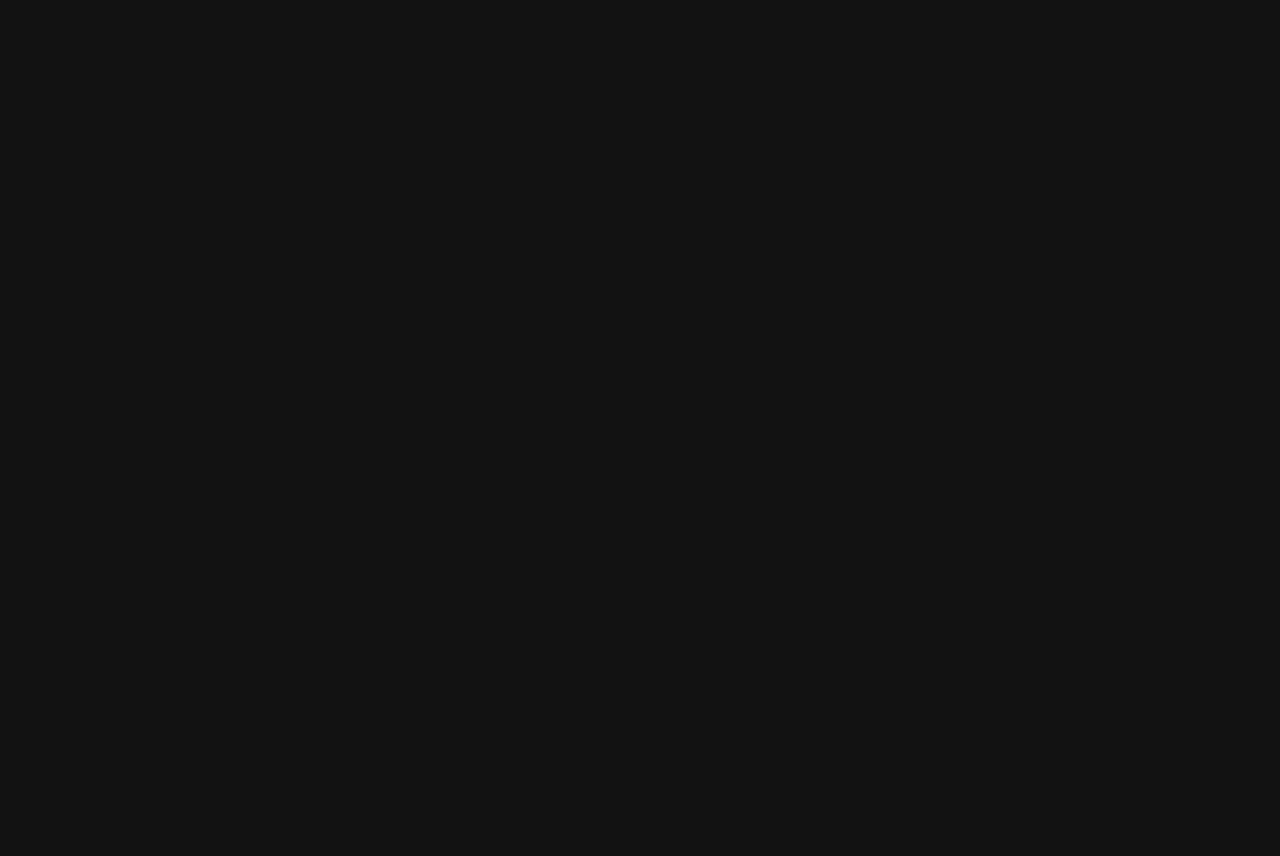
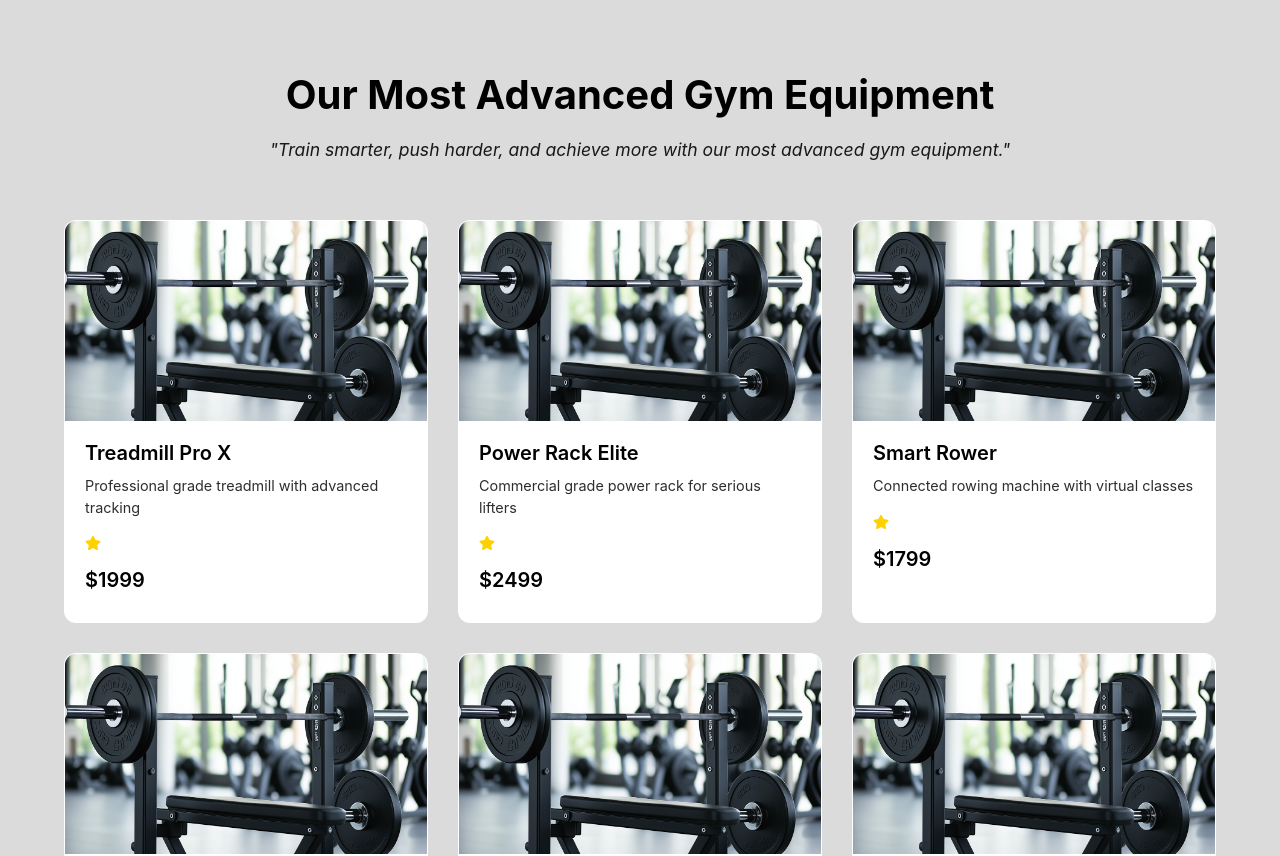
Before and after one commit to PRIEYAN/fitnessApp, a React (Vite) app: page / in a window 1280 px wide. Shown: the part 900-1756 px from the top of the page. Before the commit the page ends 890 px from the top, so only its background shows below. Built offline with nearby package versions, Linux system fonts and the light colour scheme.

Commit message:
equipment tab completed

```diff
--- a/package.json
+++ b/package.json
@@ -10,8 +10,10 @@
     "preview": "vite preview"
   },
   "dependencies": {
+    "prop-types": "^15.8.1",
     "react": "^19.1.1",
     "react-dom": "^19.1.1",
+    "react-icons": "^5.5.0",
     "react-router-dom": "^7.9.5"
   },
   "devDependencies": {
--- a/src/App.jsx
+++ b/src/App.jsx
@@ -1,6 +1,10 @@
 import { BrowserRouter as Router, Routes, Route } from "react-router-dom";
 import NavBar from "./components/navbar/navBar";
 import Home from "./pages/home/home";
+import Category from "./pages/category/category";
+import Membership from "./pages/membership/membership";
+import Trainer from "./pages/trainer/trainer";
+import AboutUs from "./pages/aboutus/aboutus";
 import "./App.css";
 
 function App() {
@@ -10,6 +14,10 @@ function App() {
       <main className="main-content">
         <Routes>
           <Route path="/" element={<Home />} />
+          <Route path="/category" element={<Category />} />
+          <Route path="/membership" element={<Membership />} />
+          <Route path="/trainer" element={<Trainer />} />
+          <Route path="/aboutus" element={<AboutUs />} />
         </Routes>
       </main>
     </Router>
--- /dev/null
+++ b/src/components/equipment/equ.css
@@ -0,0 +1,77 @@
+.equ{
+    width: 100%;
+    height: 100%;
+    display: flex;
+    flex-wrap: wrap;
+    justify-content: center;
+    align-items: center;
+    padding: 20px;
+    background-color: #ffffff;
+    border-radius: 10px;
+    box-shadow: 0 0 10px 0 rgba(0, 0, 0, 0.1);
+
+}   .equCard{
+    width: 100%;
+    height: 100%;
+    display: flex;
+    flex-wrap: wrap;
+    justify-content: center;
+    align-items: center;
+    padding: 20px;
+    background-color: #ffffff;
+    border-radius: 10px;
+    box-shadow: 0 0 10px 0 rgba(0, 0, 0, 0.1);
+    margin-top: 20px;
+    margin-bottom: 20px;
+    margin-left: 20px;
+    margin-right: 20px;
+}
+.equ p{
+    color:grey;
+
+}
+.equ-section {
+    padding: 80px 5%;
+    background: #DBDBDB;
+}
+
+.equ-header {
+    text-align: center;
+    margin-bottom: 60px;
+}
+
+.equ-header h2 {
+    font-size: 2.5rem;
+    color: #000000;
+    margin-bottom: 20px;
+    font-weight: 700;
+}
+
+.equ-header p {
+    color: #181818;
+    font-size: 1.1rem;
+}
+
+.equ-grid {
+    display: grid;
+    grid-template-columns: repeat(auto-fit, minmax(300px, 1fr));
+    gap: 30px;
+    max-width: 1400px;
+    margin: 0 auto;
+}
+
+/* Responsive */
+@media (max-width: 768px) {
+    .equ-section {
+        padding: 60px 20px;
+    }
+
+    .equ-header h2 {
+        font-size: 2rem;
+    }
+
+    .equ-grid {
+        grid-template-columns: repeat(auto-fit, minmax(250px, 1fr));
+        gap: 20px;
+    }
+}
--- /dev/null
+++ b/src/components/equipment/equ.jsx
@@ -0,0 +1,25 @@
+import React from 'react';
+import './equ.css';
+import equ1 from '../../assets/equ.png';
+import EquCard from './equCard';
+
+const Equipment = () => {
+    return (
+        <section className="equ-section">
+            <div className="equ-header">
+                <h2>Our Most Advanced Gym Equipment</h2>
+                <p><i>"Train smarter, push harder, and achieve more with our most advanced gym equipment."</i></p>
+            </div>
+            <div className="equ-grid">
+                <EquCard image={equ1} name="Treadmill Pro X" description="Professional grade treadmill with advanced tracking" rating={4.8} price={1999} />
+                <EquCard image={equ1} name="Power Rack Elite" description="Commercial grade power rack for serious lifters" rating={4.9} price={2499} />
+                <EquCard image={equ1} name="Smart Rower" description="Connected rowing machine with virtual classes" rating={4.7} price={1799} />
+                <EquCard image={equ1} name="Adjustable Bench" description="Multi-position bench for versatile workouts" rating={4.6} price={599} />
+                <EquCard image={equ1} name="Cable Machine" description="Dual pulley system for full body workouts" rating={4.8} price={2999} />
+                <EquCard image={equ1} name="Smart Bike" description="Interactive cycling with live resistance control" rating={4.7} price={1899} />
+            </div>
+        </section>
+    );
+}
+
+export default Equipment;
--- /dev/null
+++ b/src/components/equipment/equCard.css
@@ -0,0 +1,116 @@
+.equCard{
+    width: 300px;
+    height: 400px;
+    background-color: #000000;
+    border-radius: 10px;
+    padding: 20px;
+    margin: 20px;
+    display: flex;
+    flex-direction: column;
+    justify-content: space-between;
+    align-items: center;
+    box-shadow: 0 0 10px 0 rgba(0, 0, 0, 0.1);
+}
+.equCard:hover{
+    transform: translateY(-10px);
+    box-shadow: 0 0 20px 0 rgba(0, 0, 0, 0.2);
+}
+.equCard:hover img{
+    box-shadow: 0 0 20px 0 rgba(0, 0, 0, 0.2);
+}
+.equCard img{
+    width: 100%;
+    height: 200px;
+    object-fit: cover;
+    border-radius: 10px;
+}
+.equCard h3{
+    font-size: 20px;
+    font-weight: 600;
+    color: #fff;
+}
+.equ-card {
+    background: rgb(255, 255, 255);
+    border-radius: 12px;
+    overflow: hidden;
+    transition: transform 0.3s ease;
+    border: 1px solid rgba(255, 255, 255, 0.1);
+}
+
+.equ-card:hover {
+    transform: translateY(-5px);
+}
+
+.equ-card-image {
+    width: 100%;
+    height: 200px;
+    overflow: hidden;
+}
+
+.equ-card-image img {
+    width: 100%;
+    height: 100%;
+    object-fit: cover;
+    transition: transform 0.3s ease;
+}
+
+.equ-card:hover .equ-card-image img {
+    transform: scale(1.05);
+}
+
+.equ-card-content {
+    padding: 20px;
+}
+
+.equ-card h3 {
+    color: #000000;
+    font-size: 1.25rem;
+    margin-bottom: 10px;
+    font-weight: 600;
+}
+
+.equ-card .description {
+    color: #2e2e2e;
+    font-size: 0.9rem;
+    margin-bottom: 15px;
+    line-height: 1.5;
+}
+
+.rating {
+    display: flex;
+    align-items: center;
+    gap: 8px;
+    margin-bottom: 15px;
+}
+
+.star-icon {
+    color: #ffd100;
+}
+
+.price-row {
+    display: flex;
+    justify-content: space-between;
+    align-items: center;
+}
+
+.price {
+    font-size: 1.25rem;
+    font-weight: 600;
+    color: #ffd100;
+}
+
+.view-details {
+    background: #ffd100;
+    color: #000;
+    padding: 8px 16px;
+    border-radius: 6px;
+    font-weight: 600;
+    border: none;
+    cursor: pointer;
+    transition: all 0.3s ease;
+}
+
+.view-details:hover {
+    background: #ffdb4d;
+    transform: translateY(-2px);
+}
--- /dev/null
+++ b/src/components/equipment/equCard.jsx
@@ -0,0 +1,35 @@
+import React from 'react';
+import { FaStar } from 'react-icons/fa';
+import './equCard.css';
+import PropTypes from 'prop-types';
+
+const EquCard = ({ image, name, description, rating, price }) => {
+    return (
+        <div className="equ-card">
+            <div className="equ-card-image">
+                <img src={image} alt={name} />
+            </div>
+            <div className="equ-card-content">
+                <h3>{name}</h3>
+                <p className="description">{description}</p>
+                <div className="rating">
+                    <FaStar className="star-icon" />
+                    <span>{rating} Rating</span>
+                </div>
+                <div className="price-row">
+                    <h3>${price}</h3>
+                </div>
+            </div>
+        </div>
+    );
+};
+
+EquCard.propTypes = {
+    image: PropTypes.string.isRequired,
+    name: PropTypes.string.isRequired,
+    description: PropTypes.string.isRequired,
+    rating: PropTypes.number.isRequired,
+    price: PropTypes.number.isRequired,
+}
+
+export default EquCard;
--- /dev/null
+++ b/src/pages/aboutus/aboutus.jsx
@@ -0,0 +1,11 @@
+import React from 'react';
+
+const AboutUs = () => {
+  return (
+    <div className="about-us">
+      <h1>About Us Page</h1>
+    </div>
+  );
+};
+
+export default AboutUs;
--- /dev/null
+++ b/src/pages/category/category.jsx
@@ -0,0 +1,11 @@
+import React from 'react';
+
+const Category = () => {
+  return (
+    <div className="category">
+      <h1>Category Page</h1>
+    </div>
+  );
+};
+
+export default Category;
--- a/src/pages/home/home.jsx
+++ b/src/pages/home/home.jsx
@@ -1,11 +1,13 @@
 import React from 'react';
 import './home.css';
 import Hero from '../../components/hero/hero';
+import Equipment from '../../components/equipment/equ';
 
 const Home = () => {
     return (
         <div className="home">
             <Hero />
+            <Equipment />
         </div>
     );
 }
--- /dev/null
+++ b/src/pages/membership/membership.jsx
@@ -0,0 +1,11 @@
+import React from 'react';
+
+const Membership = () => {
+  return (
+    <div className="membership">
+      <h1>Membership Page</h1>
+    </div>
+  );
+};
+
+export default Membership;
--- /dev/null
+++ b/src/pages/trainer/trainer.jsx
@@ -0,0 +1,11 @@
+import React from 'react';
+
+const Trainer = () => {
+  return (
+    <div className="trainer">
+      <h1>Trainer Page</h1>
+    </div>
+  );
+};
+
+export default Trainer;
```
Also changed, not shown: src/assets/equ.png (added), 1 other file (tests, documents, lock files or other folders).
